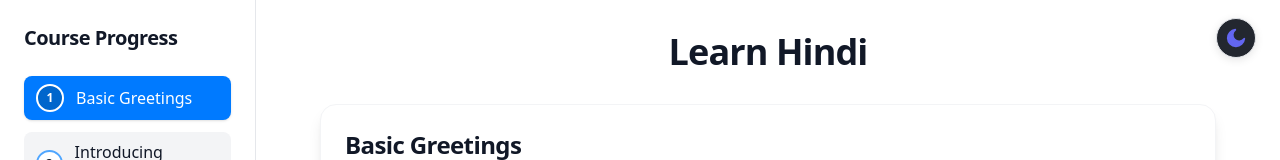
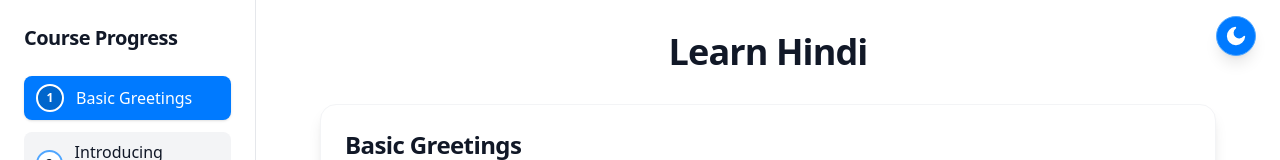
Before and after one commit to amarmeena/teach-hindi, a Next.js app: page / in a window 1280 px wide. Shown: the top 160 px of the page. Built offline with nearby package versions, Linux system fonts and the light colour scheme.

Commit message:
theme changes

```diff
--- a/src/app/page.tsx
+++ b/src/app/page.tsx
@@ -93,8 +93,7 @@ export default function Home() {
 
       {/* Mobile Sidebar Toggle */}
       <button
-        className="md:hidden fixed top-4 left-4 z-20 rounded-full p-2 flex items-center justify-center shadow-lg border border-blue-400 dark:border-gray-700 focus:outline-none focus:ring-2 focus:ring-blue-400 active:scale-95 transition-transform bg-blue-600 text-white dark:bg-white dark:text-blue-600"
-        style={{ minWidth: 40, minHeight: 40, width: 40, height: 40 }}
+        className="md:hidden fixed top-4 left-4 z-20 w-10 h-10 rounded-full flex items-center justify-center shadow-lg border border-blue-400 dark:border-gray-700 focus:outline-none focus:ring-2 focus:ring-blue-400 active:scale-95 transition-transform bg-blue-600 text-white dark:bg-[#23272f] dark:text-blue-400 hover:bg-blue-700 dark:hover:bg-blue-900"
         onClick={() => setSidebarOpen((open) => !open)}
         aria-label="Open course progress sidebar"
       >
--- a/src/components/ThemeToggle.tsx
+++ b/src/components/ThemeToggle.tsx
@@ -32,31 +32,18 @@ export default function ThemeToggle() {
     <button
       aria-label="Toggle theme"
       onClick={() => setTheme(theme === "dark" ? "light" : "dark")}
-      style={{
-        position: "fixed",
-        top: 18,
-        right: 24,
-        zIndex: 100,
-        background: theme === "dark" ? "#fff" : "#23272f",
-        border: theme === "dark" ? "1.5px solid #6366f1" : "1.5px solid #e5e7eb",
-        borderRadius: "50%",
-        width: 40,
-        height: 40,
-        display: "flex",
-        alignItems: "center",
-        justifyContent: "center",
-        boxShadow: "0 2px 8px rgba(0,0,0,0.10)",
-        cursor: "pointer",
-        transition: "background 0.2s, border 0.2s",
-        padding: 0
-      }}
+      className={
+        `fixed top-4 right-6 z-20 w-10 h-10 rounded-full flex items-center justify-center shadow-lg border border-blue-400 dark:border-gray-700
+        focus:outline-none focus:ring-2 focus:ring-blue-400 active:scale-95 transition-transform
+        bg-blue-600 text-white dark:bg-[#23272f] dark:text-blue-400 hover:bg-blue-700 dark:hover:bg-blue-900`
+      }
     >
       {theme === "dark" ? (
         // Filled sun icon
         <svg width="22" height="22" viewBox="0 0 24 24" fill="#fbbf24" stroke="#fbbf24" strokeWidth="2" strokeLinecap="round" strokeLinejoin="round"><circle cx="12" cy="12" r="5"/><g stroke="#fbbf24"><line x1="12" y1="1" x2="12" y2="3"/><line x1="12" y1="21" x2="12" y2="23"/><line x1="21" y1="12" x2="23" y2="12"/><line x1="1" y1="12" x2="3" y2="12"/><line x1="16.95" y1="7.05" x2="18.36" y2="5.64"/><line x1="7.05" y1="16.95" x2="5.64" y2="18.36"/><line x1="16.95" y1="16.95" x2="18.36" y2="18.36"/><line x1="7.05" y1="7.05" x2="5.64" y2="5.64"/></g></svg>
       ) : (
-        // Filled moon icon
-        <svg width="22" height="22" viewBox="0 0 24 24" fill="#6366f1" stroke="#6366f1" strokeWidth="2" strokeLinecap="round" strokeLinejoin="round"><path d="M21 12.79A9 9 0 1111.21 3a7 7 0 109.79 9.79z"/></svg>
+        // Filled moon icon (white for contrast)
+        <svg width="22" height="22" viewBox="0 0 24 24" fill="#fff" stroke="#fff" strokeWidth="2" strokeLinecap="round" strokeLinejoin="round"><path d="M21 12.79A9 9 0 1111.21 3a7 7 0 109.79 9.79z"/></svg>
       )}
     </button>
   );
```
